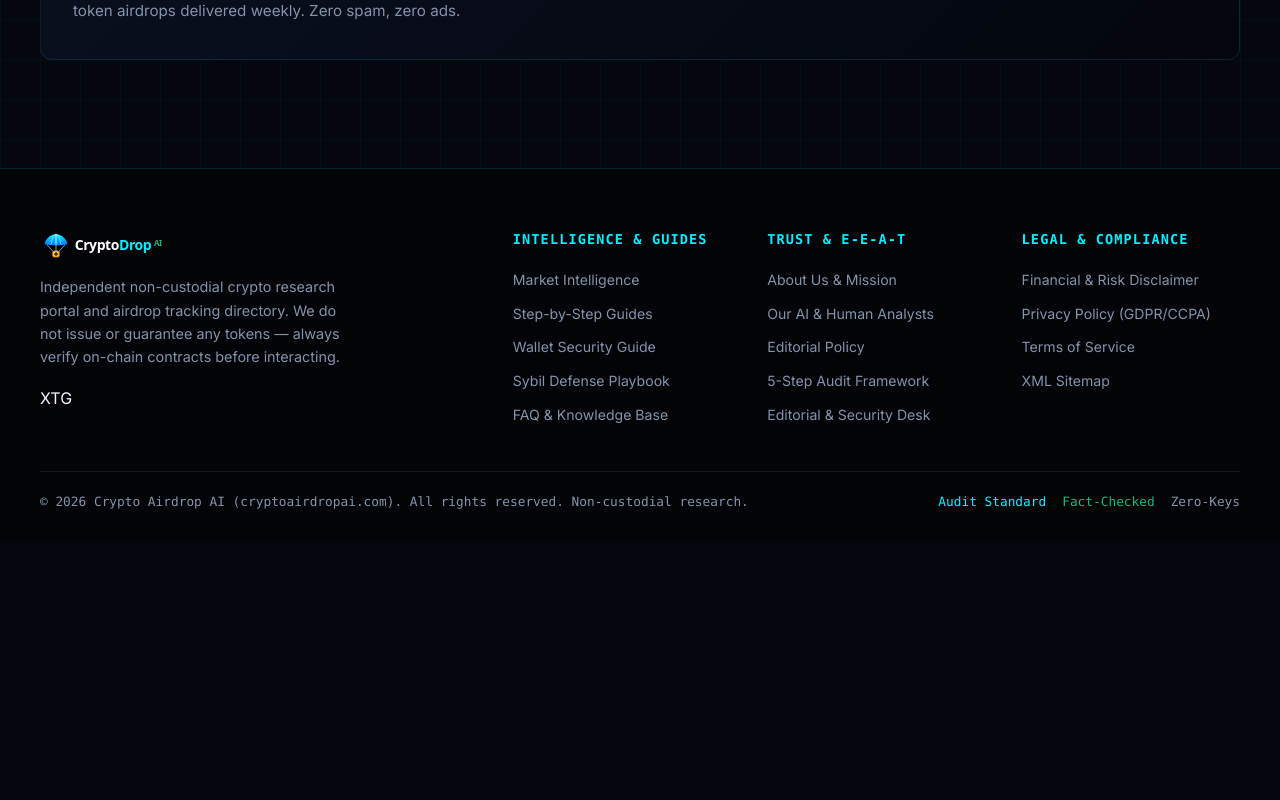
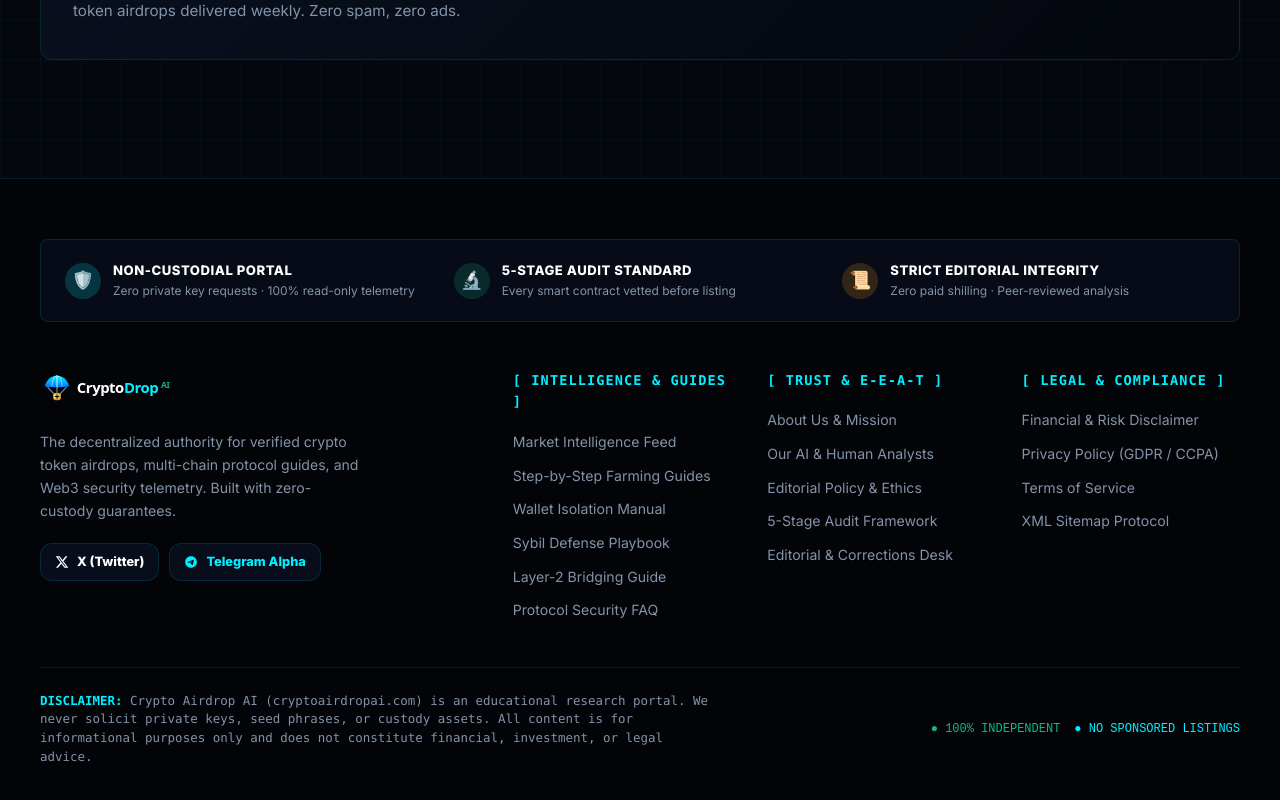
Before and after one commit to jobrecruitmentdev-lang/crypto_blog, a Next.js app in the folder web/: page / in a window 1280 px wide. Shown: the part 3260-4060 px from the top of the page. Before the commit the page ends 3803 px from the top, so only its background shows below. Built offline with nearby package versions, Linux system fonts and the light colour scheme; no server answers.

Commit message:
feat(ui): redesign cybernetic E-E-A-T trust footer with verified telemetry strip and SVG social links

```diff
--- a/web/src/components/Footer.tsx
+++ b/web/src/components/Footer.tsx
@@ -3,63 +3,164 @@ import Image from "next/image";
 
 export default function Footer() {
   return (
-    <footer>
+    <footer style={{ background: "#020408", borderTop: "1px solid var(--border)", paddingTop: 60, paddingBottom: 36, marginTop: 70 }}>
       <div className="wrap">
-        <div className="footer-grid">
-          <div className="footer-brand">
-            <Link className="logo" href="/">
-              <Image src="/logo-primary.svg" alt="Crypto Airdrop AI" width={160} height={32} />
-            </Link>
-            <p>
-              Independent non-custodial crypto research portal and airdrop tracking directory. We do not issue or guarantee any tokens — always verify on-chain contracts before interacting.
-            </p>
-            <div className="social-row">
-              <a href="https://twitter.com/cryptoairdropai" target="_blank" rel="noopener noreferrer" className="icon-btn" title="X (Twitter)">X</a>
-              <a href="https://t.me/cryptoairdropai" target="_blank" rel="noopener noreferrer" className="icon-btn" title="Telegram">TG</a>
+
+        {/* Top E-E-A-T Trust Telemetry Strip */}
+        <div
+          style={{
+            display: "grid",
+            gridTemplateColumns: "repeat(auto-fit, minmax(240px, 1fr))",
+            gap: 16,
+            padding: "20px 24px",
+            background: "rgba(10, 17, 34, 0.6)",
+            border: "1px solid var(--border)",
+            borderRadius: "var(--radius-sm)",
+            marginBottom: 48,
+          }}
+        >
+          <div style={{ display: "flex", alignItems: "center", gap: 12 }}>
+            <div style={{ width: 36, height: 36, borderRadius: "50%", background: "var(--cyan-glow)", color: "var(--cyan)", display: "flex", alignItems: "center", justifyContent: "center", fontSize: "1.1rem", flexShrink: 0 }}>
+              🛡️
+            </div>
+            <div>
+              <div style={{ fontSize: "0.82rem", fontWeight: 800, color: "var(--text-bright)", textTransform: "uppercase", letterSpacing: "0.04em" }}>Non-Custodial Portal</div>
+              <div style={{ fontSize: "0.75rem", color: "var(--muted)" }}>Zero private key requests · 100% read-only telemetry</div>
             </div>
           </div>
 
+          <div style={{ display: "flex", alignItems: "center", gap: 12 }}>
+            <div style={{ width: 36, height: 36, borderRadius: "50%", background: "var(--emerald-glow)", color: "var(--emerald)", display: "flex", alignItems: "center", justifyContent: "center", fontSize: "1.1rem", flexShrink: 0 }}>
+              🔬
+            </div>
+            <div>
+              <div style={{ fontSize: "0.82rem", fontWeight: 800, color: "var(--text-bright)", textTransform: "uppercase", letterSpacing: "0.04em" }}>5-Stage Audit Standard</div>
+              <div style={{ fontSize: "0.75rem", color: "var(--muted)" }}>Every smart contract vetted before listing</div>
+            </div>
+          </div>
+
+          <div style={{ display: "flex", alignItems: "center", gap: 12 }}>
+            <div style={{ width: 36, height: 36, borderRadius: "50%", background: "var(--amber-glow)", color: "var(--amber)", display: "flex", alignItems: "center", justifyContent: "center", fontSize: "1.1rem", flexShrink: 0 }}>
+              📜
+            </div>
+            <div>
+              <div style={{ fontSize: "0.82rem", fontWeight: 800, color: "var(--text-bright)", textTransform: "uppercase", letterSpacing: "0.04em" }}>Strict Editorial Integrity</div>
+              <div style={{ fontSize: "0.75rem", color: "var(--muted)" }}>Zero paid shilling · Peer-reviewed analysis</div>
+            </div>
+          </div>
+        </div>
+
+        {/* 4-Column Footer Navigation Matrix */}
+        <div className="footer-grid">
+
+          {/* Brand Column */}
+          <div className="footer-brand">
+            <Link className="logo" href="/" style={{ display: "inline-flex", alignItems: "center", gap: 10, marginBottom: 14 }}>
+              <Image src="/logo-primary.svg" alt="Crypto Airdrop AI" width={170} height={34} />
+            </Link>
+            <p style={{ color: "var(--muted)", fontSize: "0.88rem", lineHeight: 1.65, margin: "12px 0 20px" }}>
+              The decentralized authority for verified crypto token airdrops, multi-chain protocol guides, and Web3 security telemetry. Built with zero-custody guarantees.
+            </p>
+
+            {/* Verified Social Channels */}
+            <div style={{ display: "flex", gap: 10, alignItems: "center" }}>
+              <a
+                href="https://twitter.com/cryptoairdropai"
+                target="_blank"
+                rel="noopener noreferrer"
+                className="tui-panel"
+                style={{
+                  display: "inline-flex",
+                  alignItems: "center",
+                  gap: 8,
+                  padding: "8px 14px",
+                  fontSize: "0.8rem",
+                  fontWeight: 800,
+                  color: "var(--text-bright)",
+                  textDecoration: "none",
+                  border: "1px solid var(--border)",
+                }}
+              >
+                <svg width="14" height="14" viewBox="0 0 24 24" fill="currentColor">
+                  <path d="M18.244 2.25h3.308l-7.227 8.26 8.502 11.24H16.17l-5.214-6.817L4.99 21.75H1.68l7.73-8.835L1.254 2.25H8.08l4.713 6.231zm-1.161 17.52h1.833L7.084 4.126H5.117z"/>
+                </svg>
+                X (Twitter)
+              </a>
+
+              <a
+                href="https://t.me/cryptoairdropai"
+                target="_blank"
+                rel="noopener noreferrer"
+                className="tui-panel"
+                style={{
+                  display: "inline-flex",
+                  alignItems: "center",
+                  gap: 8,
+                  padding: "8px 14px",
+                  fontSize: "0.8rem",
+                  fontWeight: 800,
+                  color: "var(--cyan)",
+                  textDecoration: "none",
+                  border: "1px solid var(--border)",
+                }}
+              >
+                <svg width="14" height="14" viewBox="0 0 24 24" fill="currentColor">
+                  <path d="M12 2C6.48 2 2 6.48 2 12s4.48 10 10 10 10-4.48 10-10S17.52 2 12 2zm4.64 6.8c-.15 1.58-.8 5.42-1.13 7.19-.14.75-.42 1-.68 1.03-.58.05-1.02-.38-1.58-.75-.88-.58-1.38-.94-2.23-1.5-.99-.65-.35-1.01.22-1.59.15-.15 2.71-2.48 2.76-2.69a.2.2 0 00-.05-.18c-.06-.05-.14-.03-.21-.02-.09.02-1.49.95-4.22 2.79-.4.27-.76.41-1.08.4-.36-.01-1.04-.2-1.55-.37-.63-.2-1.12-.31-1.08-.66.02-.18.27-.36.74-.55 2.92-1.27 4.86-2.11 5.83-2.51 2.78-1.16 3.35-1.36 3.73-1.36.08 0 .27.02.39.12.1.08.13.19.14.27-.01.06.01.24 0 .38z"/>
+                </svg>
+                Telegram Alpha
+              </a>
+            </div>
+          </div>
+
+          {/* Research & Guides Column */}
           <div className="footer-col">
-            <h4>Intelligence &amp; Guides</h4>
+            <h4>[ Intelligence &amp; Guides ]</h4>
             <ul>
-              <li><Link href="/blog">Market Intelligence</Link></li>
-              <li><Link href="/guides">Step-by-Step Guides</Link></li>
-              <li><Link href="/guides/setting-up-a-farming-wallet">Wallet Security Guide</Link></li>
+              <li><Link href="/blog">Market Intelligence Feed</Link></li>
+              <li><Link href="/guides">Step-by-Step Farming Guides</Link></li>
+              <li><Link href="/guides/setting-up-a-farming-wallet">Wallet Isolation Manual</Link></li>
               <li><Link href="/guides/avoiding-sybil-detection">Sybil Defense Playbook</Link></li>
-              <li><Link href="/faq">FAQ &amp; Knowledge Base</Link></li>
+              <li><Link href="/guides/bridging-to-layer-2-networks">Layer-2 Bridging Guide</Link></li>
+              <li><Link href="/faq">Protocol Security FAQ</Link></li>
             </ul>
           </div>
 
+          {/* Trust & E-E-A-T Column */}
           <div className="footer-col">
-            <h4>Trust &amp; E-E-A-T</h4>
+            <h4>[ Trust &amp; E-E-A-T ]</h4>
             <ul>
               <li><Link href="/about">About Us &amp; Mission</Link></li>
               <li><Link href="/authors">Our AI &amp; Human Analysts</Link></li>
-              <li><Link href="/editorial-policy">Editorial Policy</Link></li>
-              <li><Link href="/methodology">5-Step Audit Framework</Link></li>
-              <li><Link href="/contact">Editorial &amp; Security Desk</Link></li>
+              <li><Link href="/editorial-policy">Editorial Policy &amp; Ethics</Link></li>
+              <li><Link href="/methodology">5-Stage Audit Framework</Link></li>
+              <li><Link href="/contact">Editorial &amp; Corrections Desk</Link></li>
             </ul>
           </div>
 
+          {/* Legal & Compliance Column */}
           <div className="footer-col">
-            <h4>Legal &amp; Compliance</h4>
+            <h4>[ Legal &amp; Compliance ]</h4>
             <ul>
               <li><Link href="/disclaimer">Financial &amp; Risk Disclaimer</Link></li>
-              <li><Link href="/privacy">Privacy Policy (GDPR/CCPA)</Link></li>
+              <li><Link href="/privacy">Privacy Policy (GDPR / CCPA)</Link></li>
               <li><Link href="/terms">Terms of Service</Link></li>
-              <li><Link href="/sitemap.xml">XML Sitemap</Link></li>
+              <li><Link href="/sitemap.xml">XML Sitemap Protocol</Link></li>
             </ul>
           </div>
         </div>
 
-        <div className="footer-bottom">
-          <span>© 2026 Crypto Airdrop AI (cryptoairdropai.com). All rights reserved. Non-custodial research.</span>
-          <div style={{ display: "flex", gap: 16 }}>
-            <Link href="/methodology" style={{ color: "var(--cyan)" }}>Audit Standard</Link>
-            <Link href="/editorial-policy" style={{ color: "var(--emerald)" }}>Fact-Checked</Link>
-            <Link href="/privacy" style={{ color: "var(--muted)" }}>Zero-Keys</Link>
+        {/* Footer Bottom Legal Disclosures */}
+        <div className="footer-bottom" style={{ marginTop: 36, paddingTop: 24, borderTop: "1px solid var(--border-subtle)", display: "flex", justifyContent: "space-between", alignItems: "center", flexWrap: "wrap", gap: 16 }}>
+          <div style={{ fontSize: "0.78rem", color: "var(--muted)", maxWidth: 680, lineHeight: 1.5 }}>
+            <span style={{ color: "var(--cyan)", fontWeight: 800 }}>DISCLAIMER:</span> Crypto Airdrop AI (cryptoairdropai.com) is an educational research portal. We never solicit private keys, seed phrases, or custody assets. All content is for informational purposes only and does not constitute financial, investment, or legal advice.
+          </div>
+
+          <div style={{ display: "flex", alignItems: "center", gap: 14, fontSize: "0.75rem", fontFamily: "monospace" }}>
+            <span style={{ color: "var(--emerald)" }}>● 100% INDEPENDENT</span>
+            <span style={{ color: "var(--cyan)" }}>● NO SPONSORED LISTINGS</span>
           </div>
         </div>
+
       </div>
     </footer>
   );
```
